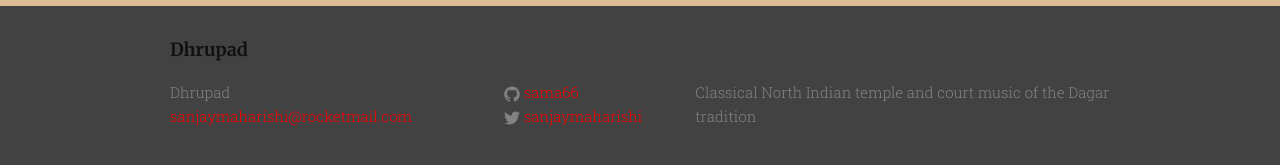
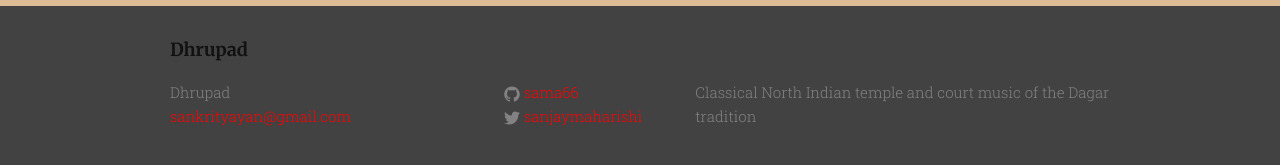
Before and after one commit to sama66/q2, a Jekyll site: the page built from index.html, in a window 1280 px wide and 900 px high, scrolled down 2290 px. Shown: the part 712-877 px from the top of the window. Built offline with Jekyll 4.4.1, drawn with Linux system fonts in a browser that asks for light colours.

Commit message:
change email

```diff
--- a/_config.yml
+++ b/_config.yml
@@ -1,6 +1,6 @@
 # Site settings
 title: Dhrupad
-email: sanjaymaharishi@rocketmail.com
+email: sankrityayan@gmail.com
 description: > # this means to ignore newlines until "baseurl:"
   Classical North Indian temple and court music of the Dagar tradition
 baseurl: "/q2" # the subpath of your site, e.g. /blog/
```
